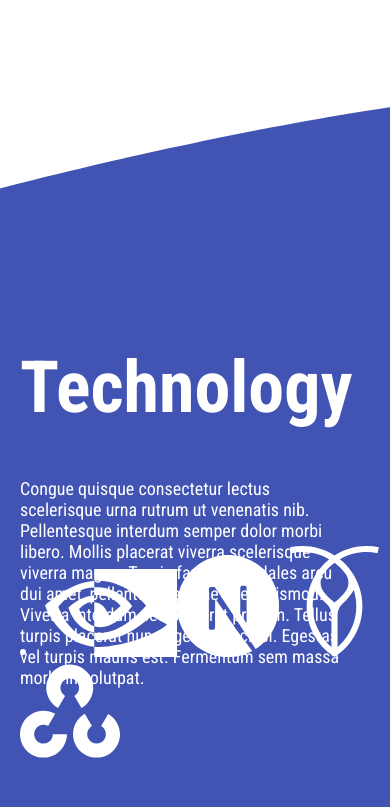
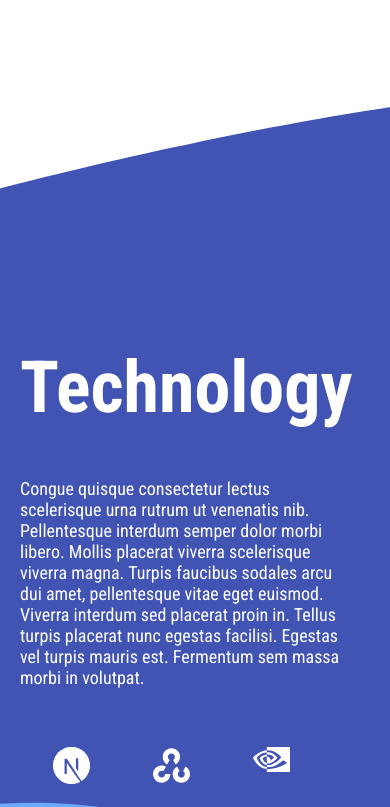
Before and after one commit to GryphNdor/adhdapp, a Next.js app: page / in a window 390 px wide. Shown: the part 1156-1963 px from the top of the page. Built offline with nearby package versions, Linux system fonts and the light colour scheme.

Commit message:
python api

```diff
--- a/component/Layout.tsx
+++ b/component/Layout.tsx
@@ -11,7 +11,6 @@ export default function Layout({ children }: LayoutProps): JSX.Element {
       <main>
         {children}
       </main>
-
     </>
   )
 }
--- a/package.json
+++ b/package.json
@@ -9,6 +9,9 @@
     "lint": "next lint"
   },
   "dependencies": {
+    "axios": "^0.23.0",
+    "cors": "^2.8.5",
+    "express": "^4.17.1",
     "next": "11.1.2",
     "react": "17.0.2",
     "react-dom": "17.0.2"
--- a/pages/index.tsx
+++ b/pages/index.tsx
@@ -1,7 +1,17 @@
+import axios from 'axios'
 import type { NextPage } from 'next'
 import Head from 'next/head'
 import styles from '../styles/Home.module.css'
 
+
+const callPython = () => {
+  axios.post(
+    '~/pythonStuff/hello_world.py',
+    { data: "test" }
+  ).then((res) => {
+    console.log(res);
+  });
+}
 
 const Home: NextPage = () => {
   return (
@@ -21,7 +31,10 @@ const Home: NextPage = () => {
             <p>
               Et porttitor praesent viverra ut enim enim dui.
             </p>
-            <button className={styles.openAppButton}>OPEN APP</button>
+            <button
+              onClick={() => callPython()}
+              className={styles.openAppButton}
+            >OPEN APP</button>
           </div>
           <img className={styles.hero} src="/heroWaves.svg"></img>
         </div>
@@ -38,12 +51,11 @@ const Home: NextPage = () => {
               Congue quisque consectetur lectus scelerisque urna rutrum ut venenatis nib.
               Pellentesque interdum semper dolor morbi libero. Mollis placerat viverra scelerisque viverra magna. Turpis faucibus sodales arcu dui amet, pellentesque vitae eget euismod. Viverra interdum sed placerat proin in. Tellus turpis placerat nunc egestas facilisi. Egestas vel turpis mauris est. Fermentum sem massa morbi in volutpat.
             </p>
-            <li className="techStack">
-              <img src="/nvidia.svg" alt='nvidia' />
-              <img src="/nextjs.svg" alt='nextjs' />
-              <img src="/cockroachlabs.svg" alt='cockroachlabs' />
-              <img src="/opencv.svg" alt='opencv' />
-            </li>
+
+            <img className={styles.first} src="/nvidia.svg" alt='nvidia' />
+            <img className={styles.second} src="/nextjs.svg" alt='nextjs' />
+            <img className={styles.third} src="/cockroachlabs.svg" alt='cockroachlabs' />
+            <img className={styles.fourth} src="/opencv.svg" alt='opencv' />
           </div>
 
           <div className={styles.footer}></div>
--- a/styles/Home.module.css
+++ b/styles/Home.module.css
@@ -22,13 +22,17 @@
   border-radius: 10px;
 }
 
+.openAppButton:hover{
+  background-color: #9ac0e3;
+}
+
 .titleBox{
   margin-left: 150px;
   margin-bottom: 200px;
   display: flex;
   flex-direction: column;
-  align-items: start;
-  justify-items: start;
+  align-items: flex-start;
+  justify-items: flex-start;
   z-index: 6;
 }
 .titleBox h1{
@@ -108,7 +112,7 @@
 
 .techStack{
   display: flex;
-  }
+}
 
 
 @media screen and (max-width: 600px) {
@@ -123,8 +127,17 @@
     flex-direction: row;
     margin-left:500px;
   }
-  .first, .second, .third, .fourth{
-    position: block;
-  }
 
 }
+
+@media screen and (max-width: 800px) {
+  .first, .second, .third, .fourth{
+    top:450px;
+  }
+  .second{
+    right: 300px;
+  }
+  .first{
+    right: 100px;
+  }
+}
```
Also changed, not shown: pythonAPI/server.js (added, +28 -0 lines), 2 other files (tests, documents, lock files or other folders).
